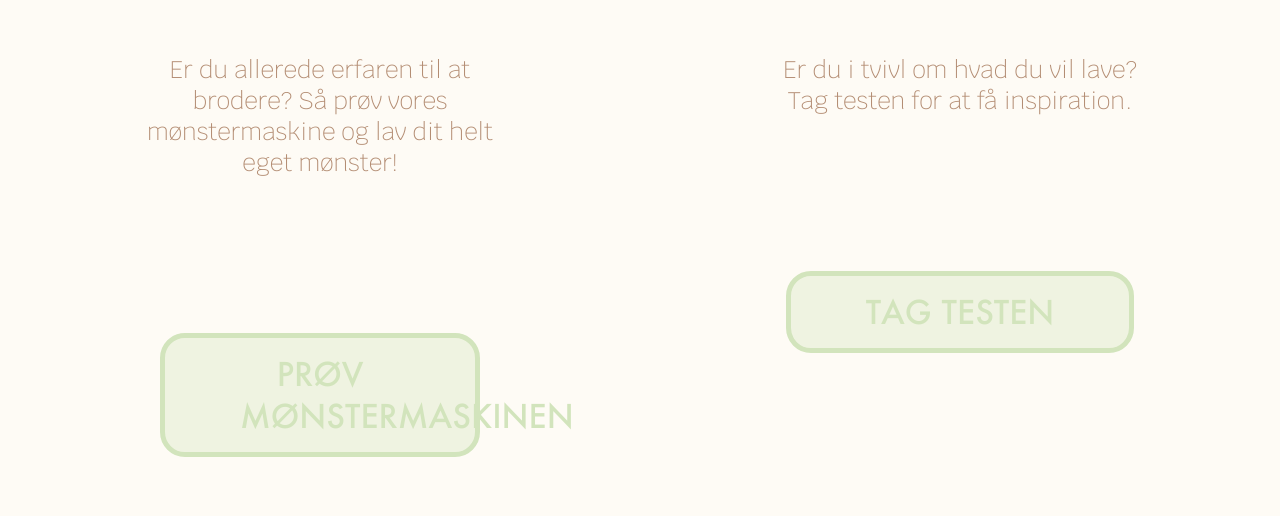
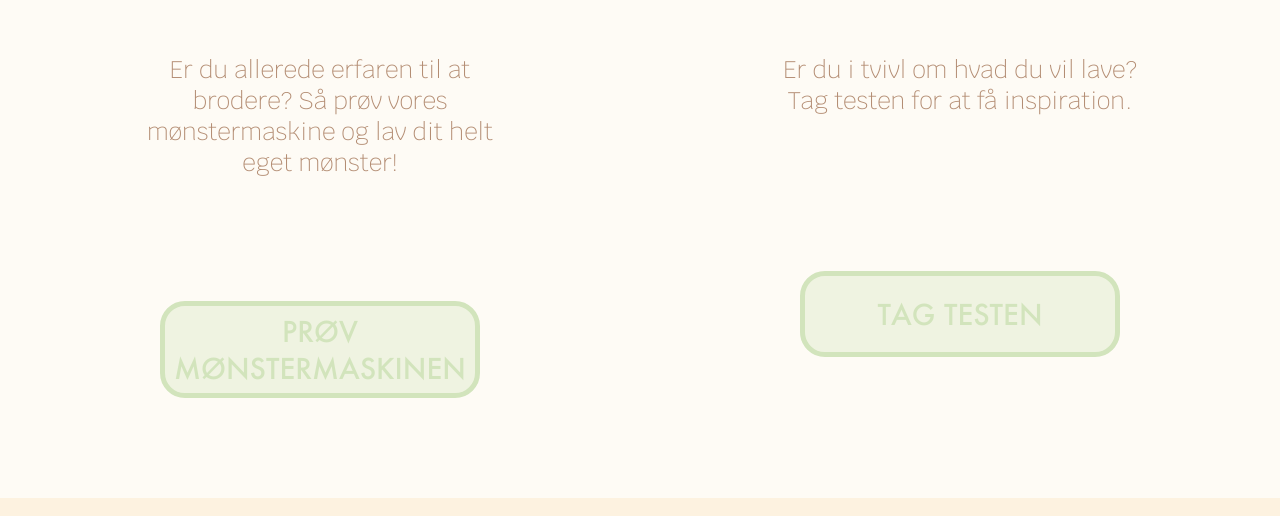
Before and after one commit to andreaskadhede/broderi-moderne, a plain HTML site: page broderi.html in a window 1280 px wide. Shown: the part 1950-2466 px from the top of the page. Drawn offline with Linux system fonts and the light colour scheme; a web font is replaced by a local one.

Commit message:
broderi næsten done

```diff
--- a/broderi.html
+++ b/broderi.html
@@ -66,12 +66,12 @@
             <div class="knapTekst">
                 <div class="monsterKnap">
                     <p>Er du allerede erfaren til at brodere? Så prøv vores mønstermaskine og lav dit helt eget mønster!</p>
-                    <a href="monstermaskine.html">PRØV MØNSTERMASKINEN</a>
+                    <a class="button" href="monstermaskine.html">PRØV MØNSTERMASKINEN</a>
                 </div>
 
                 <div class="testKnap">
                     <p>Er du i tvivl om hvad du vil lave? Tag testen for at få inspiration.</p>
-                    <a href="test.html">TAG TESTEN</a>
+                    <a class="button" href="test.html">TAG TESTEN</a>
                 </div>
             </div>
 
--- a/css/style.css
+++ b/css/style.css
@@ -43,11 +43,7 @@ body {
     font-family: "futura";
     background-color: var(--background);
     color: var(--brown);
-    cursor: url('/img/ikoner/cursor.webp'), auto;
-}
-
-a, button, #burger-menu, span {
-    cursor: url('/img/ikoner/cursor.webp'), auto;
+    /* cursor: url('/img/ikoner/cursor.webp'), auto; */
 }
 
 h1 {
@@ -270,12 +266,11 @@ width: 100%;
 .monsterKnap a {
     border: var(--green) solid 5px;
     color: var(--green);
-    border-radius: 25px;
-    padding: 15px 75px;
-    font-size: 32px;
     background-color: var(--greenfaded);
+    width: 50%;
     text-align: center;
-    width: 50%;
+    padding: 1%;
+    margin-top: -5%;
 }
 
 .testKnap {
@@ -297,10 +292,10 @@ width: 100%;
 .testKnap a {
     border: var(--green) solid 5px;
     color: var(--green);
-    border-radius: 25px;
-    padding: 15px 75px;
-    font-size: 32px;
     background-color: var(--greenfaded);
+    width: 50%;
+    text-align: center;
+    padding: 3%;
 }
 
 /************************************************* HÆKLING *************************************************/
@@ -615,7 +610,7 @@ input[type="radio"]:checked + .custom-radio {
     color: var(--red);
     border-radius: 25px;
     padding: 15px 75px;
-    font-size: 32px;
+    font-size: 28px;
     background-color: var(--redfaded);
 }
 
```
